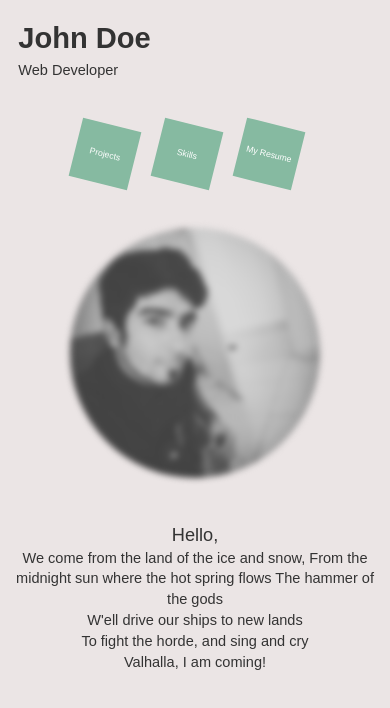
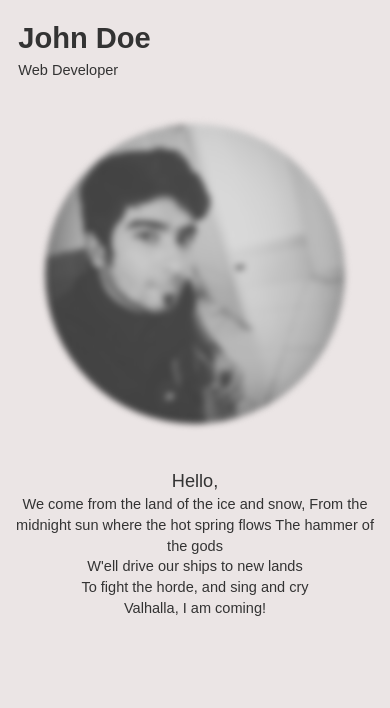
Before and after one commit to batradeepanshu/resume-web, a React (Create React App) app: page /#/ in a window 390 px wide. Shown: the top 708 px of the page. Built offline with nearby package versions, Linux system fonts and the light colour scheme; a web font is replaced by a local one.

Commit message:
responsie

```diff
--- a/src/components/Home.js
+++ b/src/components/Home.js
@@ -38,18 +38,6 @@ class Home extends Component{
       {this.state.loading && <Loader height={this.props.homeHeight}/>}
       <div className={'home-wrap transition-item '+(this.state.loading?'hide':'')} style={{height:this.calculateHeight(homeHeight)}}>
         <div className='left-section col-md-6 col-xs-6 col-sm-6'>
-
-          <div className='res-wor-ski resp clearfix'>
-            <div className='r-w-s animate'>
-              Projects
-            </div>
-            <div className='r-w-s animate' onClick={this.changeRoute.bind(this,"/skills")}>
-              Skills
-            </div>
-            <div className='r-w-s green animate'>
-              My Resume
-            </div>
-          </div>
           <div className={(window.innerWidth>480?'me-container':'')}>
           <div className='name'>John Doe</div>
           <div className='job-role'>Web Developer</div>
--- a/src/stylesheet/Home.css
+++ b/src/stylesheet/Home.css
@@ -105,36 +105,46 @@
   }
   .left-section{
     width: 100%;
+    height: auto;
+  }
+  .me-container, .me-container2{
+    position: static;
+    transform: none;
   }
   .left-section img{
-    width: 250px;
-  height: 250px;
+    width: 350px;
+  height: 350px;
   margin-top: 6rem;
 
   }
-  .left-section{
+  .right-section{
     width: 100%;
-  }
-  .right-section{
-    margin-top: 3rem;
-    text-align: center;
+    height: auto;
+    margin-top: 4rem;
   }
   .salutation{
     text-align: center;
+    font-size: 2.5rem;
   }
   .brief-about-me{
     width: 100%;
     text-align: center;
+    font-size: 2rem;
   }
-  .res-wor-ski .r-w-s{
+  /*.res-wor-ski .r-w-s{
   width: 60px;
   height: 60px;
   line-height: 60px;
   font-size: 1.2rem;
-  }
+  }*/
 }
 
 @media only screen and (max-width:480px){
+  .left-section img{
+    width: 350px;
+  height: 350px;
+  margin-top: 6rem;
+  }
   .right-section{
     margin-top: 6rem;
     width: 100%;
@@ -151,3 +161,19 @@
     margin-top: 6rem;
   }
 }
+
+@media only screen and (max-width:400px){
+  .left-section img{
+    width: 300px;
+  height: 300px;
+  margin-top: 6rem;
+  }
+}
+
+@media only screen and (max-width:350px){
+  .left-section img{
+    width: 280px;
+  height: 280px;
+  margin-top: 6rem;
+  }
+}
```
